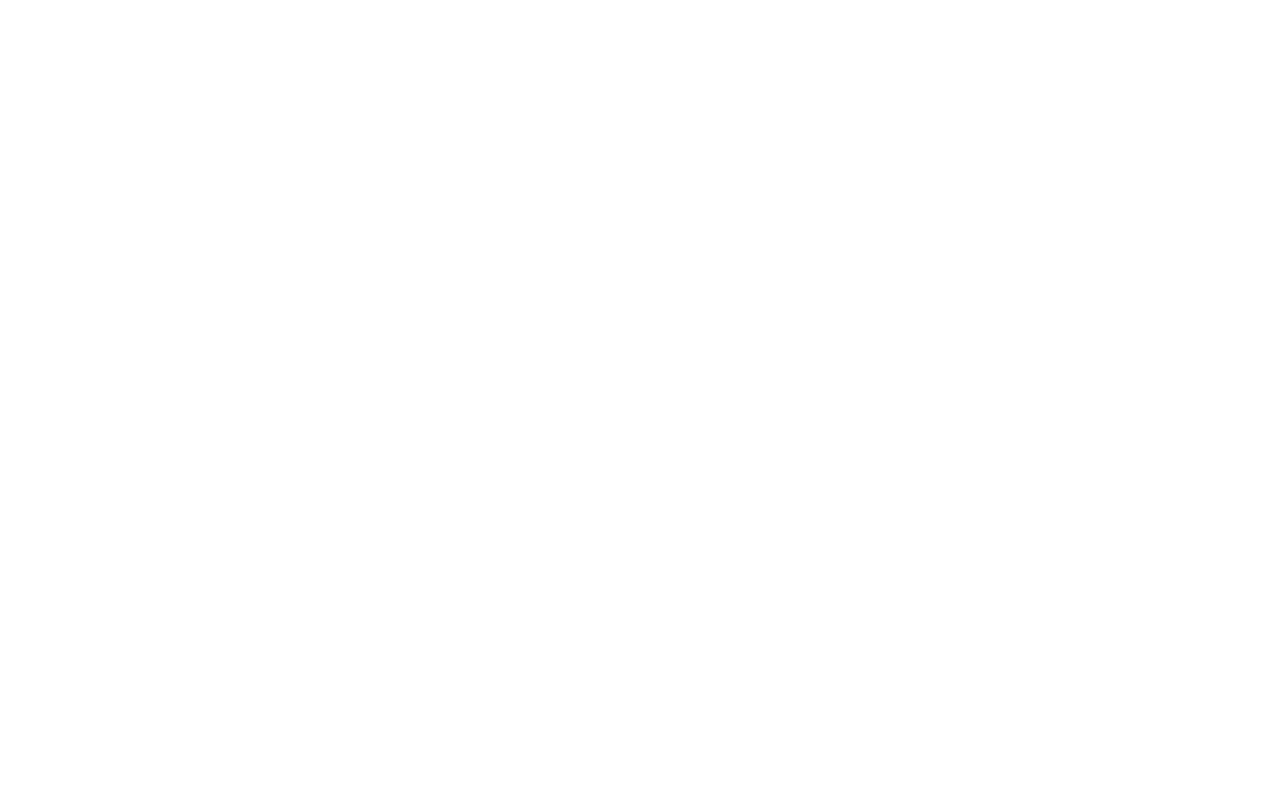
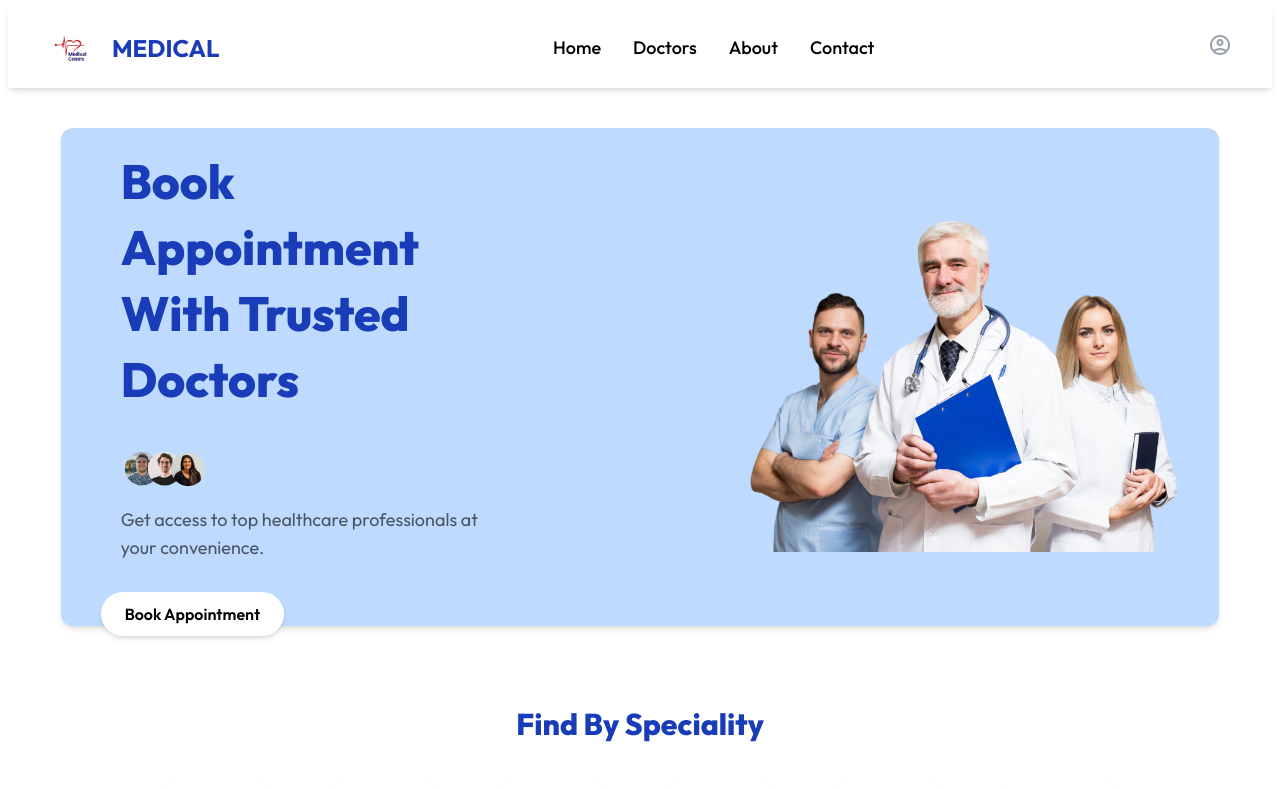
Before and after one commit to vanshxgupta/Doctor-Appointment-Booking-Website, a React (Vite) app in the folder frontend/: page /privacy in a window 1280 px wide. Before the commit this address had no page. Shown: the top 789 px of the page. Built offline with nearby package versions, Linux system fonts and the light colour scheme; a web font is replaced by a local one.

Commit message:
Add new routes

```diff
--- a/frontend/src/App.jsx
+++ b/frontend/src/App.jsx
@@ -14,6 +14,7 @@ function AppRoutes() {
       <Routes>
         {/* Public Routes */}
         <Route path="/" element={<Home />} />
+        <Route path="/home" element={<Home />} />
         <Route path="/about" element={<About />} />
         <Route path="/contact" element={<Contact />} />
         <Route path="/doctors" element={<Doctors />} />
@@ -24,6 +25,12 @@ function AppRoutes() {
         <Route path="/appointment/:docId" element={<Appointment />} />
         <Route path="/my-profile" element={<MyProfile />} />
         <Route path="/login" element={<Login />} />
+
+        <Route path="/faq" element={<Home />} />
+        <Route path="/terms" element={<Home />} />
+        <Route path="/privacy" element={<Home />} />
+
+
       </Routes>
     </div>
   );
--- a/frontend/src/assets/assets_frontend/assets.js
+++ b/frontend/src/assets/assets_frontend/assets.js
@@ -30,6 +30,7 @@ import doc12 from './doc12.png'
 import doc13 from './doc13.png'
 import doc14 from './doc14.png'
 import doc15 from './doc15.png'
+import robot from './robot.jpg'
 import Dermatologist from './Dermatologist.svg'
 import Gastroenterologist from './Gastroenterologist.svg'
 import General_physician from './General_physician.svg'
@@ -39,6 +40,7 @@ import Pediatricians from './Pediatricians.svg'
 
 
 export const assets = {
+    robot,
     appointment_img,
     header_img,
     group_profiles,
```
Also changed, not shown: frontend/src/assets/assets_frontend/robot.jpg (added), frontend/src/index.css (line endings or trailing spaces).
